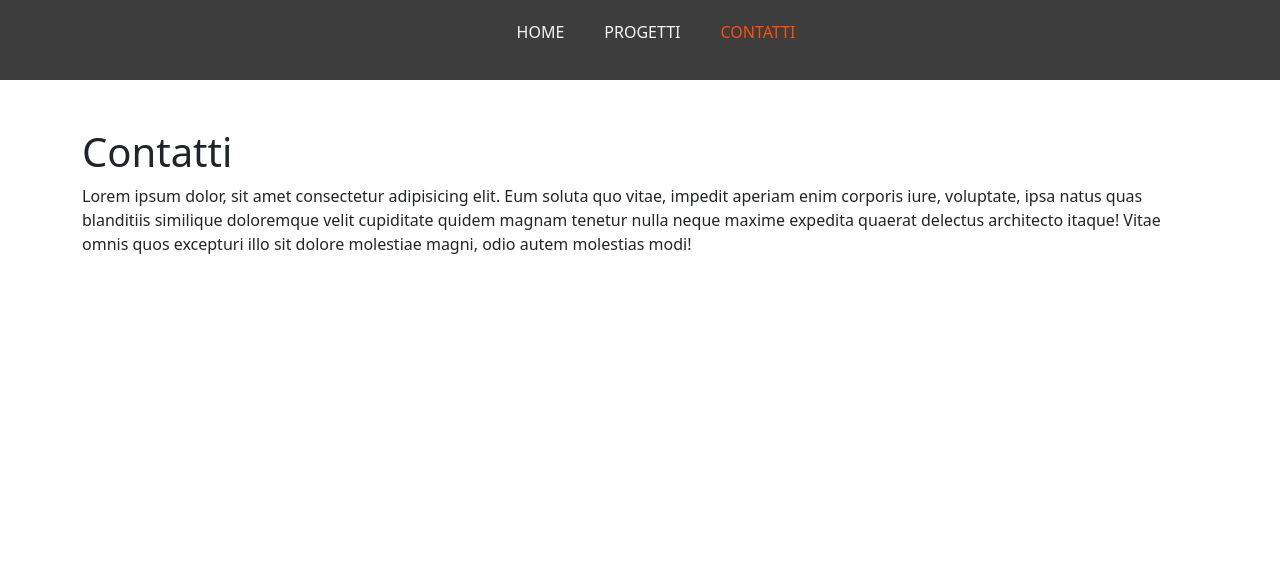
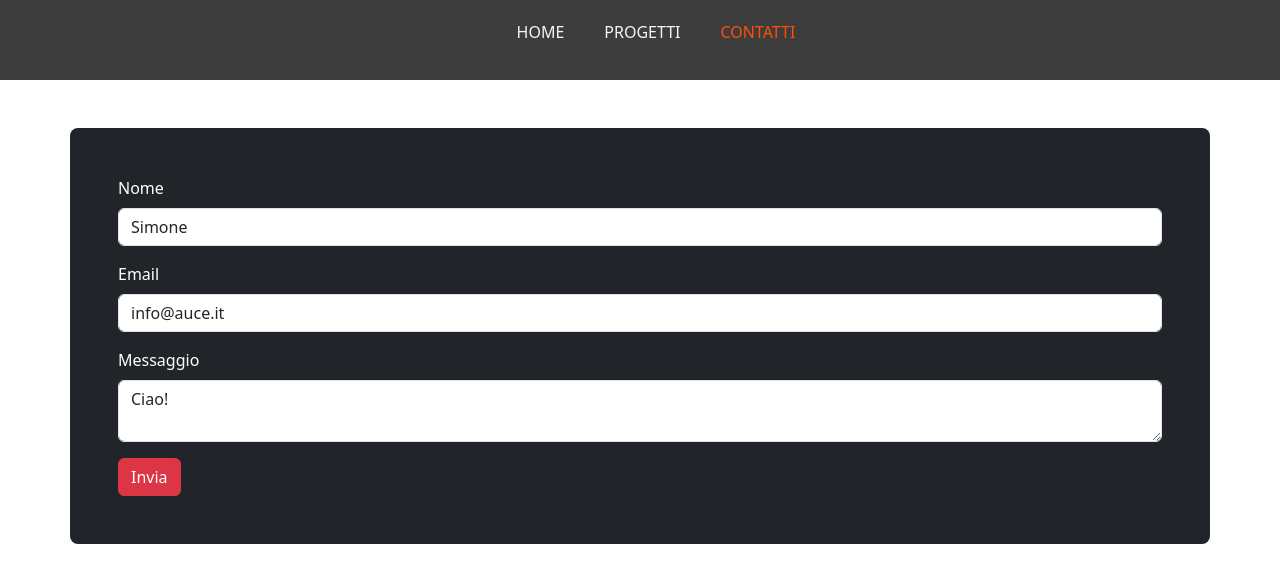
Before and after one commit to simoneaucello/vite-boolfolio, a Vue app: page /contatti in a window 1280 px wide. Shown: the top 582 px of the page. Built offline with nearby package versions, Linux system fonts and the light colour scheme.

Commit message:
[add] form contacts migration/model/controller

```diff
--- a/src/components/pages/Contacts.vue
+++ b/src/components/pages/Contacts.vue
@@ -1,16 +1,106 @@
 <script>
-export default {
- name: 'Contacts'
+import axios from 'axios';
+import { store } from '../../data/store'
+import Loader from '../partials/Loader.vue';
+  export default {
+    name: 'Contacts',
 
-}
+    components:{
+      Loader
+    },
+
+    data(){
+      return{
+        name: 'Simone',
+        email: 'info@auce.it',
+        message: 'Ciao!',
+        sending: false,
+        sent: false,
+        errors: {
+            name: [],
+            email: [],
+            message: [],
+          }
+      }
+    },
+
+    methods: {
+      sendEmail(){
+        this.sending = true;
+        console.log('send email');
+        const data = {
+          name: this.name,
+          email: this.email,
+          message: this.message,
+
+        }
+
+        axios.post(store.apiUrl + 'send-email', data)
+        .then(result => {
+        this.sending = false;
+        this.sent = result.data.success;
+        if(!result.data.success){
+          this.errors = result.data.errors
+        }else{
+          this.errors = {
+            name: [],
+            email: [],
+            message: [],
+          }
+        }
+
+          console.log(result.data);
+        })
+        .catch(error => {
+        this.sending = false;
+
+          console.log(error.message);
+        })
+
+        console.log(data);
+      }
+    }
+
+  }
 </script>
 
 <template>
-  <div class="container my-5">
-    <h1>Contatti</h1>
-    <p>Lorem ipsum dolor, sit amet consectetur adipisicing elit. Eum soluta quo vitae, impedit aperiam enim corporis iure, voluptate, ipsa natus quas blanditiis similique doloremque velit cupiditate quidem magnam tenetur nulla neque maxime expedita quaerat delectus architecto itaque! Vitae omnis quos excepturi illo sit dolore molestiae magni, odio autem molestias modi!</p>
+
+  <div v-if="!sending" class="container my-5 bg-dark rounded-3 p-5 text-white">
+
+
+
+
+<form v-if="!sent" @submit.prevent="sendEmail">
+  <div class="mb-3">
+    <label for="name" class="form-label">Nome</label>
+    <input v-model="name" name="name" type="text" class="form-control" id="name" aria-describedby="emailHelp">
+    <p class="error"> {{ errors.name?.toString() }} </p>
+     <!-- ALTERNATIVA  -->
+    <!-- <p class="error" v-for="error in errors.name"> {{ error}} </p> -->
+     <!-- ALTERNATIVA  -->
+
 
   </div>
+
+  <div class="mb-3">
+    <label for="email" class="form-label">Email</label>
+    <input v-model="email" name="email" type="text" class="form-control" id="email" aria-describedby="emailHelp">
+    <p class="error"> {{ errors.email?.toString() }} </p>
+  </div>
+
+  <div class="mb-3">
+    <label for="message" class="form-label">Messaggio</label>
+    <textarea v-model="message" name="message" type="text" class="form-control" id="message" aria-describedby="emailHelp"></textarea>
+    <p class="error"> {{ errors.message?.toString() }} </p>
+  </div>
+
+
+  <button type="submit" class="btn btn-danger">Invia</button>
+</form>
+<h3 v-else>Email inviata</h3>
+</div>
+<Loader v-else />
 </template>
 
 
--- a/src/components/pages/ProjectDetails.vue
+++ b/src/components/pages/ProjectDetails.vue
@@ -83,7 +83,7 @@ import Loader from '../partials/Loader.vue';
     <div v-if="!loading" class="project">
     <h1>  {{ project.title }} </h1>
 
-    <img :src="`http://127.0.0.1:8000${project.image}`">
+    <img :src="project.image">
     <p class="caption"> {{ project.image_original_name }} </p>
     <p>Tecnologie: <br> <span  class="badge text-bg-warning me-2"> {{ technologies }}</span></p>
      <p>Tipologia: <br> <span  class="badge text-bg-success me-2"> {{ type }}</span></p>
--- a/src/components/pages/Projects.vue
+++ b/src/components/pages/Projects.vue
@@ -103,7 +103,7 @@ export default {
       <h4>Tipologie:</h4>
       <div class="inner">
 
-        <span v-for="typee in types" :key="`c-${typee.id}`" class="badge bg-warning text-dark m-2"> {{ typee.name }} </span>
+        <router-link :to="{name:'typeProjects', params:{slug:typee.slug}}" v-for="typee in types" :key="`c-${typee.id}`" class="badge bg-warning text-dark m-2"> {{ typee.name }} </router-link>
     </div>
 
   </div>
--- /dev/null
+++ b/src/components/pages/TypeProjects.vue
@@ -0,0 +1,70 @@
+<script>
+import axios from 'axios';
+import { store } from '../../data/store'
+import ProjectCard from '../partials/ProjectCard.vue';
+import Paginator from '../partials/Paginator.vue'
+import Loader from '../partials/Loader.vue'
+  export default {
+    name: 'TypeProjects',
+
+    components:{
+    ProjectCard,
+    Paginator,
+    Loader
+ },
+
+    data(){
+      return{
+        store,
+        typeName: '',
+        projects: [],
+        loading: true
+
+      }
+    },
+
+
+    methods:{
+      getApi(slug){
+        axios.get(store.apiUrl + 'projects-by-type/' + slug)
+        .then(result => {
+          console.log(result.data);
+          this.typeName = result.data.name;
+          this.projects = result.data.projects;
+        })
+        .catch(error => {
+          console.log(error.message);
+        })
+
+      }
+
+    },
+
+    mounted(){
+      this.getApi(this.$route.params.slug)
+    }
+
+  }
+</script>
+
+<template>
+  <div>
+    <h1>Elenco per la tipologia {{ typeName }}</h1>
+    <div class="d-flex" v-if="!loading">
+      <ProjectCard
+    v-for="project in projects"
+    :key="project.id"
+    :projectObj="project"
+    />
+
+
+
+    </div>
+    <Loader v-else />
+  </div>
+</template>
+
+
+<style lang="scss" scoped>
+
+</style>
--- a/src/components/partials/ProjectCard.vue
+++ b/src/components/partials/ProjectCard.vue
@@ -9,7 +9,7 @@
 <template>
 
 <div class="card mt-3 p-3" style="width: 18rem;">
-  <img :src="`http://127.0.0.1:8000${projectObj.image}`" class="card-img-top" alt="...">
+  <img :src="projectObj.image" class="card-img-top" alt="...">
 
 
   <div class="card-body">
--- a/src/router.js
+++ b/src/router.js
@@ -5,6 +5,7 @@ import Projects from './components/pages/Projects.vue';
 import Contacts from './components/pages/Contacts.vue';
 import Error404 from './components/pages/Error404.vue';
 import ProjectDetails from './components/pages/ProjectDetails.vue';
+import TypeProjects from './components/pages/TypeProjects.vue';
 
 
 const router = createRouter({
@@ -33,6 +34,11 @@ const router = createRouter({
       component: ProjectDetails
     },
     {
+      path: '/type-project/:slug',
+      name: 'typeProjects',
+      component: TypeProjects
+    },
+    {
       path: "/:pathMatch(.*)*",
       name: "error404",
       component: Error404,
```
